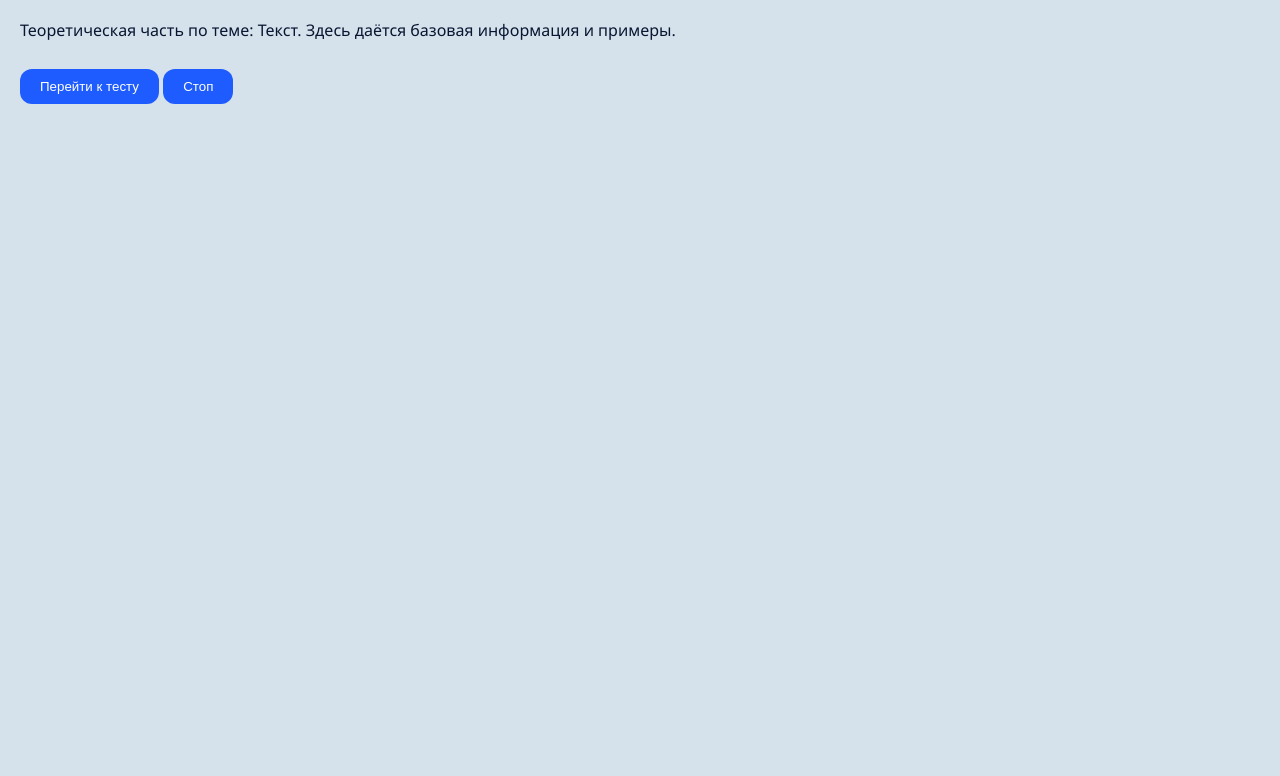
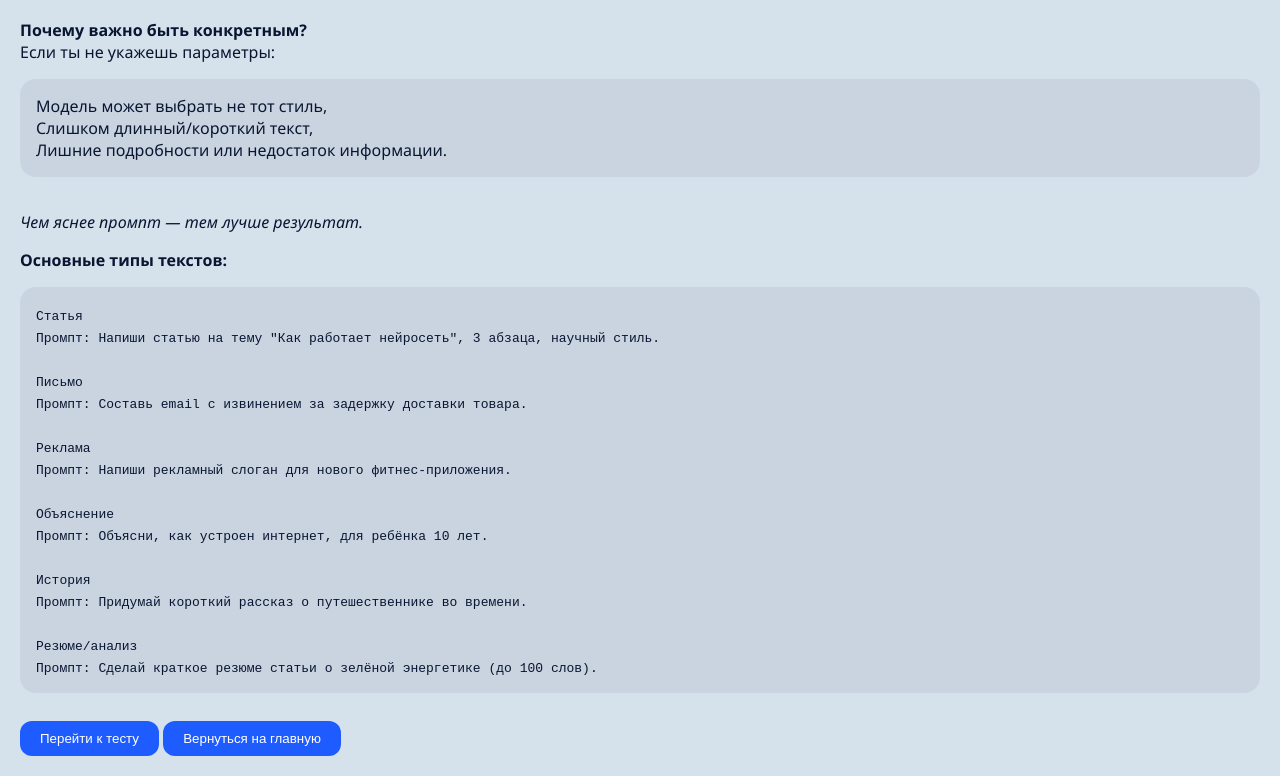
Before and after one commit to Lorikowka/NeroD-D, a plain HTML site: page public/app/lesson_1.html in a window 1280 px wide. Shown: the part 87-863 px from the top of the page. Before the commit the page ends 800 px from the top, so only its background shows below. Drawn offline with Linux system fonts and the light colour scheme.

Commit message:
Update lesson_1.html

```diff
--- a/public/app/lesson_1.html
+++ b/public/app/lesson_1.html
@@ -18,7 +18,16 @@ function stopLesson(){
 </script></head>
 <body>
   <h1>Урок 1: Текст</h1>
-  <p>Теоретическая часть по теме: Текст. Здесь даётся базовая информация и примеры.</p>
+  <p><b>Почему важно быть конкретным?</b><br>
+    Если ты не укажешь параметры:<div class="card">
+    Модель может выбрать не тот стиль,
+    <br>Слишком длинный/короткий текст,
+    <br>Лишние подробности или недостаток информации.
+  </div>
+    <br><i>Чем яснее промпт — тем лучше результат.</i></p>
+  <p><b>Основные типы текстов:</b><br>
+    <div class="card"><tt>Статья
+    <br>Промпт: Напиши статью на тему "Как работает нейросеть", 3 абзаца, научный стиль.<br><br>Письмо<br>Промпт: Составь email с извинением за задержку доставки товара.<br><br>Реклама<br>Промпт: Напиши рекламный слоган для нового фитнес-приложения.<br><br>Объяснение<br>Промпт: Объясни, как устроен интернет, для ребёнка 10 лет.<br><br>История<br>Промпт: Придумай короткий рассказ о путешественнике во времени.<br><br>Резюме/анализ<br>Промпт: Сделай краткое резюме статьи о зелёной энергетике (до 100 слов).</tt></div></p>
   <button onclick="completeLesson()">Перейти к тесту</button>
-  <button onclick="stopLesson()">Стоп</button>
+  <button onclick="stopLesson()">Вернуться на главную</button>
 </body></html>
```
